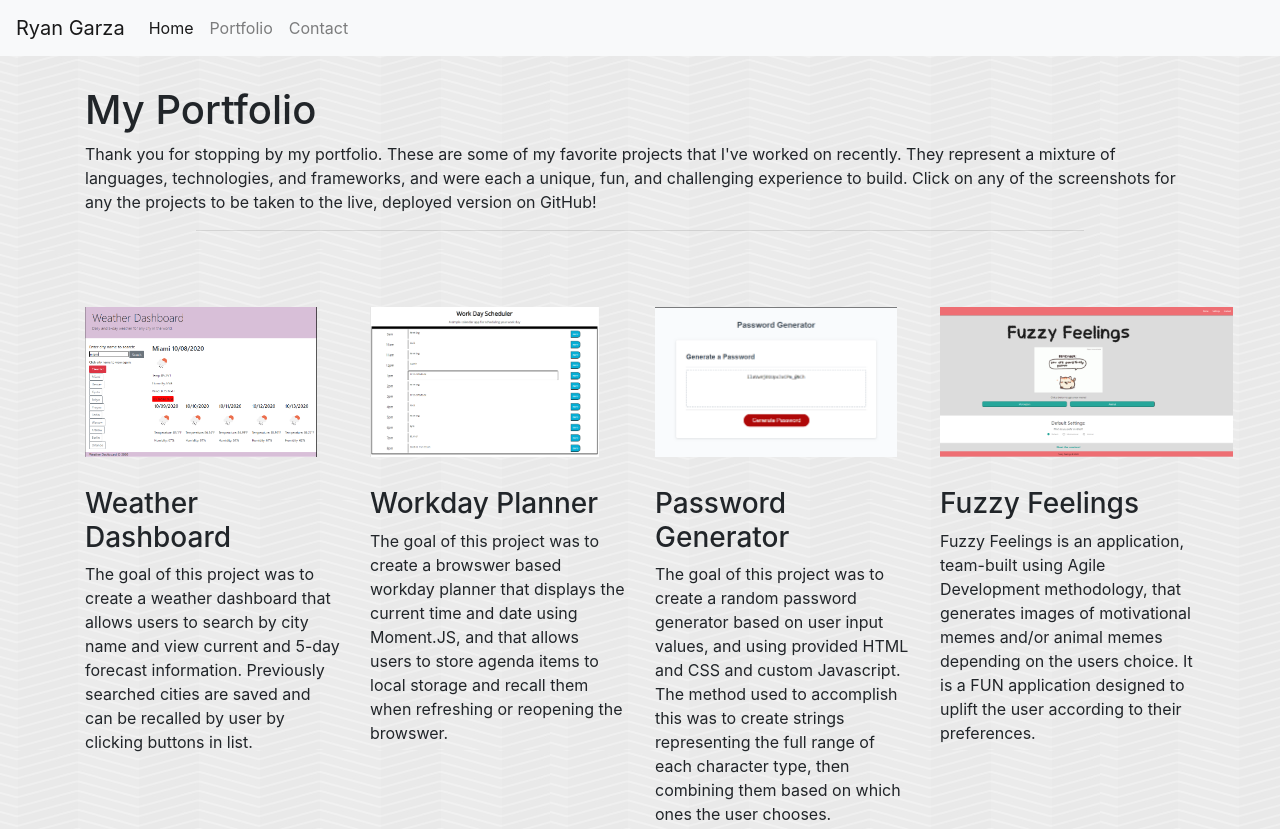
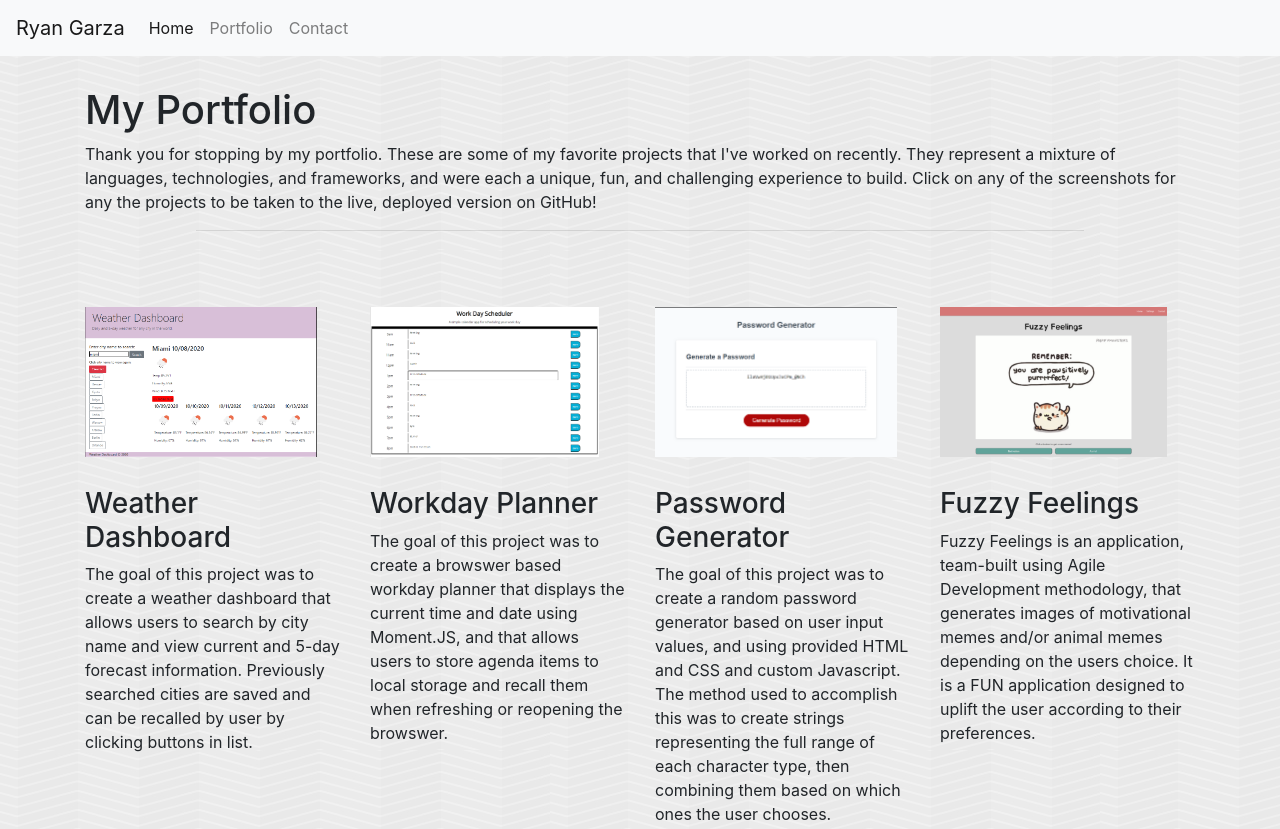
Before and after one commit to rgarzadev/Responsive-Portfolio, a plain HTML site: page portfolio.html in a window 1280 px wide. Shown: the top 829 px of the page. Drawn offline with nearby package versions, Linux system fonts and the light colour scheme.

Commit message:
portfolio screenshot update

```diff
--- a/portfolio.html
+++ b/portfolio.html
@@ -65,7 +65,7 @@
           <p>The goal of this project was to create a random password generator based on user input values, and using provided HTML and CSS and custom Javascript. The method used to accomplish this was to create strings representing the full range of each character type, then combining them based on which ones the user chooses.</p>
         </div>
         <div class="col-lg-3">
-          <a href="https://penguinorange.github.io/fuzzy_feelings" target="_blank"><img class="portfolio-img center" src="fuzzy-feelings.png" alt="html"></a>
+          <a href="https://penguinorange.github.io/fuzzy_feelings" target="_blank"><img class="portfolio-img center" src="https://github.com/rgarzadev/Responsive-Portfolio/blob/master/fuzzy-feelings-cat.PNG?raw=true" alt="html"></a>
           <h3>Fuzzy Feelings</h3>
           <p>Fuzzy Feelings is an application, team-built using Agile Development methodology, that generates images of motivational memes and/or animal memes depending on the users choice. It is a FUN application designed to uplift the user according to their preferences.</p>
         </div>
```
